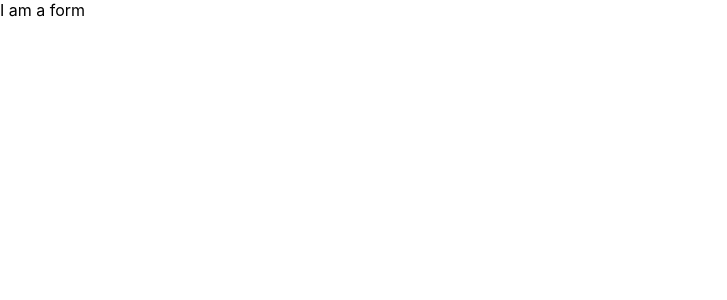
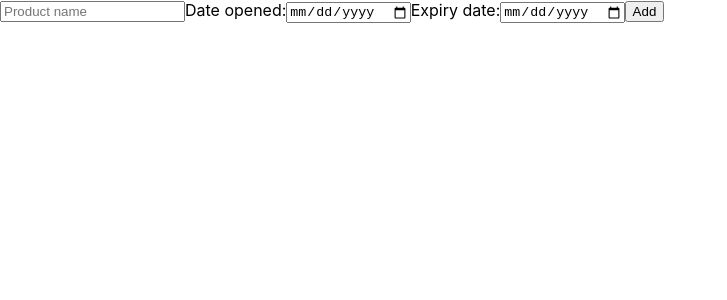
Before and after one commit to vvynz/skincare-tracker, a React (Create React App) app: page / in a window 1280 px wide. Shown: the top 300 px of the page, without its empty margins (0-727 px from the left). Built offline with nearby package versions, Linux system fonts and the light colour scheme.

Commit message:
Create a form to add new products

```diff
--- a/src/Components/productForm.js
+++ b/src/Components/productForm.js
@@ -1,5 +1,19 @@
 import React, { useState } from "react";
 
 export default function ProductForm() {
-  return ("I am a form");
+  return (
+    <div className="form-container">
+      <form className="product-form">
+        <input
+          className="form-field"
+          placeholder="Product name"
+          name="productName" />
+        <label>Date opened:</label>
+        <input type="date" />
+        <label>Expiry date:</label>
+        <input type="date" />
+        <button className="add-product-btn">Add</button>
+      </form>
+    </div>
+  );
 }
```
